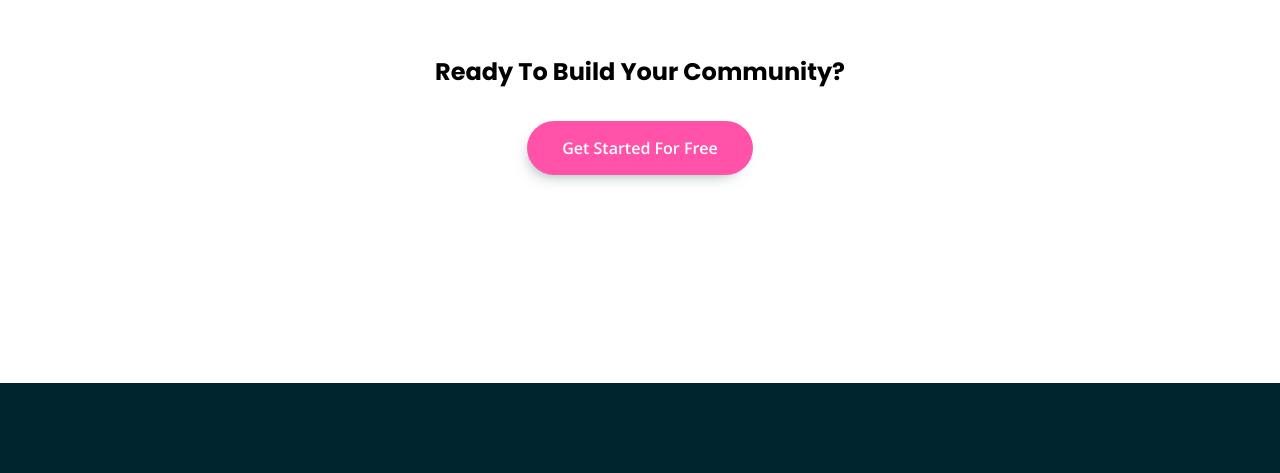
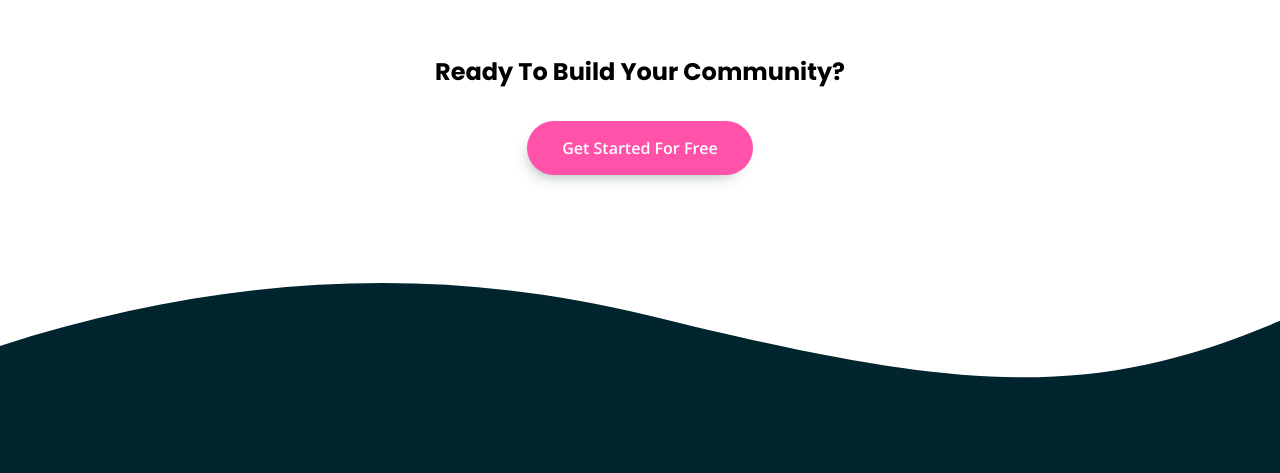
Before and after one commit to JuniorGodoyOrtega/huddle-landing-page, a plain HTML site: page index.html in a window 1280 px wide. Shown: the part 3324-3797 px from the top of the page. Drawn offline with nearby package versions, Linux system fonts and the light colour scheme.

Commit message:
fix rutas del background

```diff
--- a/styles/estilos.css
+++ b/styles/estilos.css
@@ -33,7 +33,7 @@ body {
 .hero {
     min-height: 100vh;
     position: relative;
-    --wave-bottom: url('./img/bg-section-top-mobile-1.svg');
+    --wave-bottom: url('../img/bg-section-top-mobile-1.svg');
 }
 
 .hero__nav {
@@ -166,8 +166,8 @@ body {
     --padding-container: 13rem 0;
     position: relative;
     background-color: #fff;
-    --wave-top: url('./img/bg-section-bottom-mobile-1.svg');
-    --wave-bottom: url('./img/bg-section-top-mobile-2.svg');
+    --wave-top: url('../img/bg-section-bottom-mobile-1.svg');
+    --wave-bottom: url('../img/bg-section-top-mobile-2.svg');
 }
 
 .section__img {
@@ -190,8 +190,8 @@ body {
 .question {
     position: relative;
     text-align: center;
-    --wave-top: url('./img/bg-section-bottom-mobile-2.svg');
-    --wave-bottom: url('./img/bg-footer-top-mobile.svg');
+    --wave-top: url('../img/bg-section-bottom-mobile-2.svg');
+    --wave-bottom: url('../img/bg-footer-top-mobile.svg');
     --padding-container: 12rem 0 13rem;
 }
 
@@ -295,7 +295,7 @@ body {
 
 @media (min-width: 768px) {
     .hero {
-        --wave-bottom: url('./img/bg-section-top-desktop-1.sv'g);
+        --wave-bottom: url('../img/bg-section-top-desktop-1.sv'g);
     }
 
     .hero__main {
@@ -326,8 +326,8 @@ body {
 
     /* Section */
     .section--white {
-        --wave-top: url('./img/bg-section-bottom-desktop-2.svg');
-        --wave-bottom: url('./img/bg-section-top-desktop-1.svg');
+        --wave-top: url('../img/bg-section-bottom-desktop-2.svg');
+        --wave-bottom: url('../img/bg-section-top-desktop-1.svg');
     }
 
     .section__container {
@@ -351,8 +351,8 @@ body {
     }
 
     .question {
-        --wave-top: url('./img/bg-section-bottom-desktop-1.svg');
-        --wave-bottom: url('./img/bg-footer-top-desktop.svg');
+        --wave-top: url('../img/bg-section-bottom-desktop-1.svg');
+        --wave-bottom: url('../img/bg-footer-top-desktop.svg');
         --padding-container: 12rem 0 13rem;
     }
 
```
